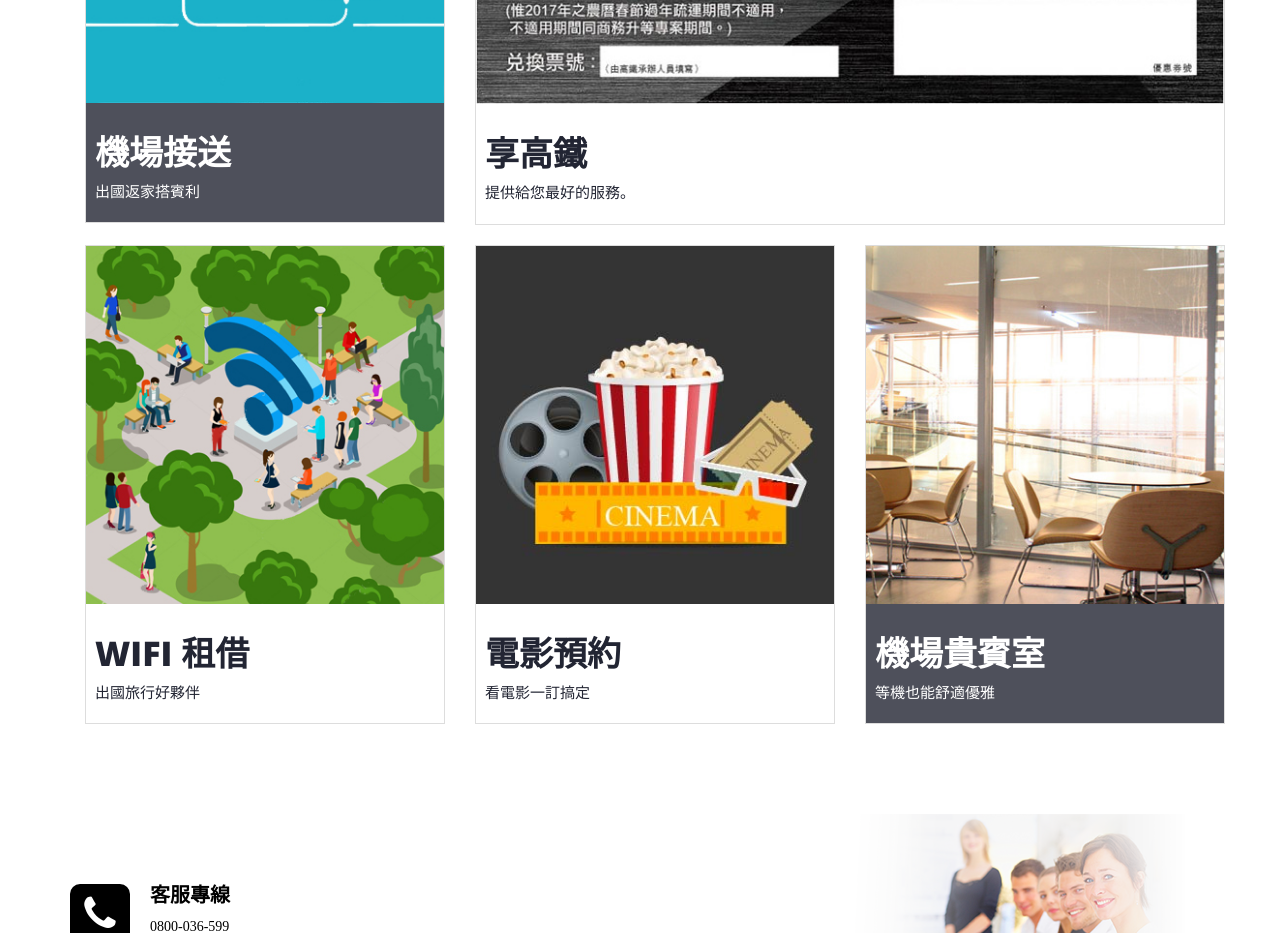
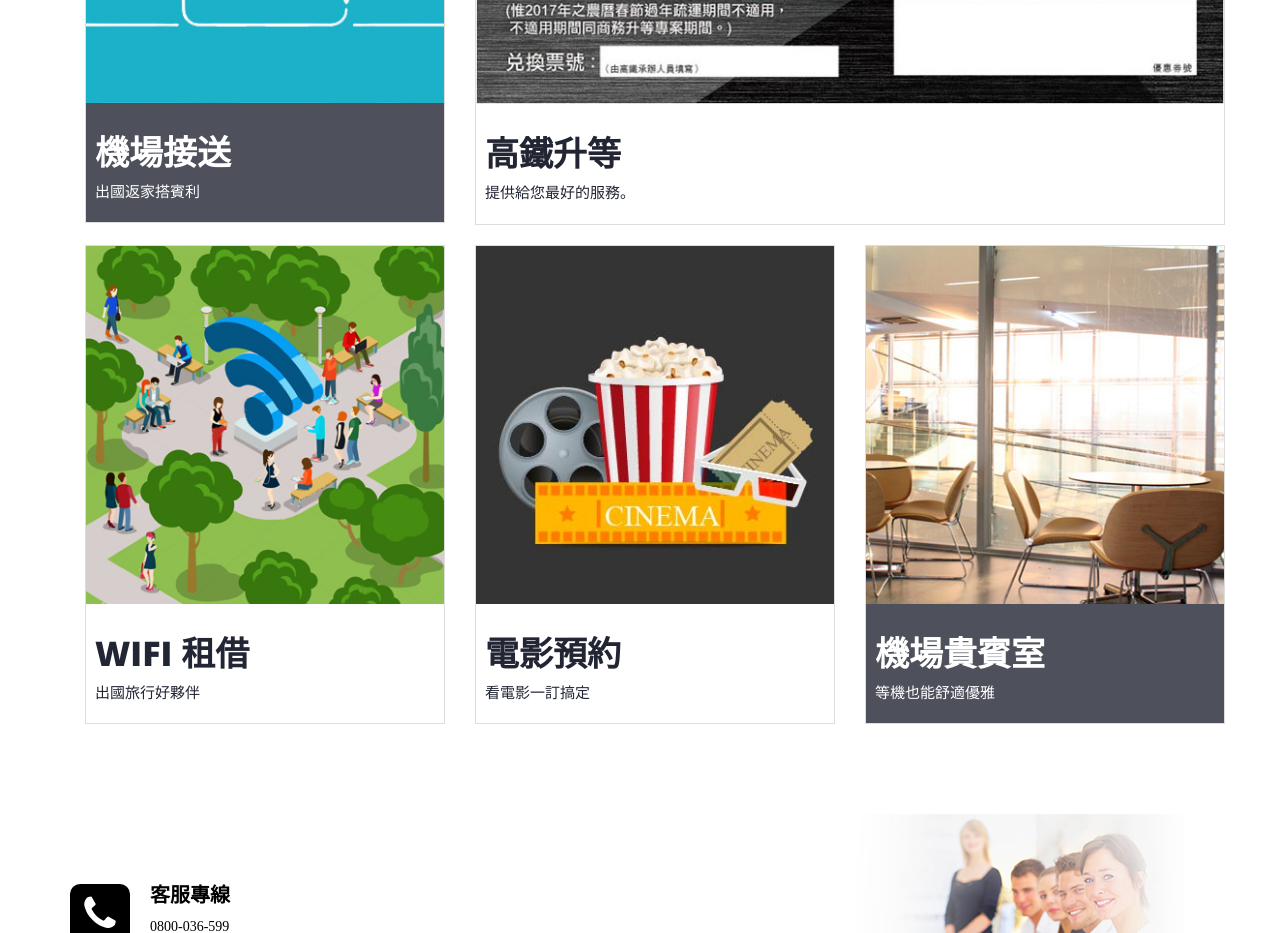
Before and after one commit to polomilky/twm-1, a plain HTML site: page index.html in a window 1280 px wide. Shown: the part 1980-2913 px from the top of the page. Drawn offline with nearby package versions, Linux system fonts and the light colour scheme.

Commit message:
fix title

```diff
--- a/index.html
+++ b/index.html
@@ -264,7 +264,7 @@
                 <a href="./portfolio1.html">
                     <img src="images/新增資料夾/page-1_img2.jpg" alt="" translate="health">
                     <div class="caption bg3">
-                        <h3 class="recenttitle">享高鐵</h3>
+                        <h3 class="recenttitle">高鐵升等</h3>
                         <div class="wrap" class="recentpic">
                             <p class="recentdirect">提供給您最好的服務。</p>
                         </div>
```
